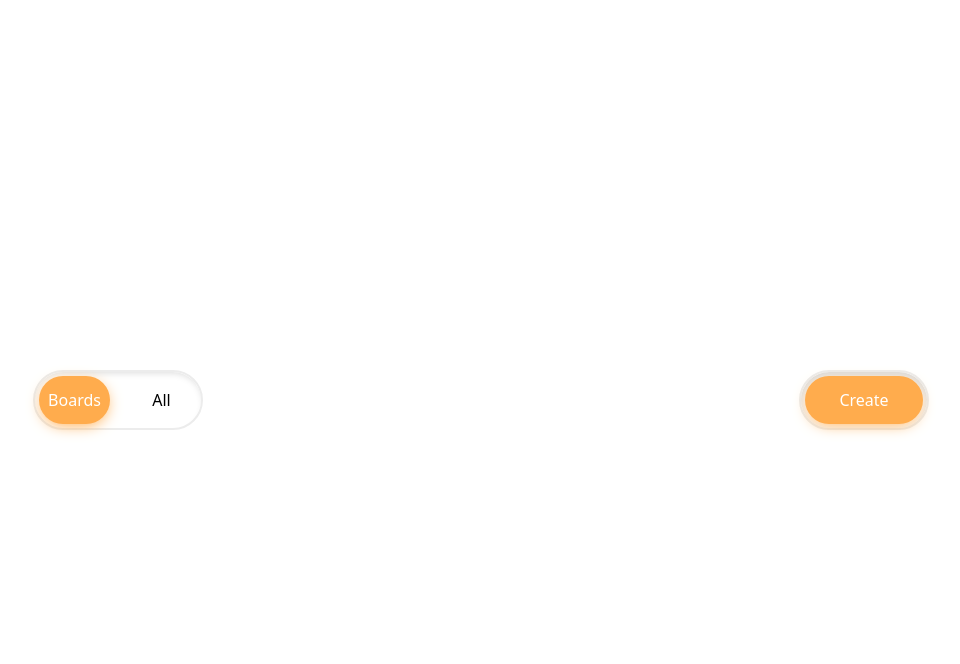
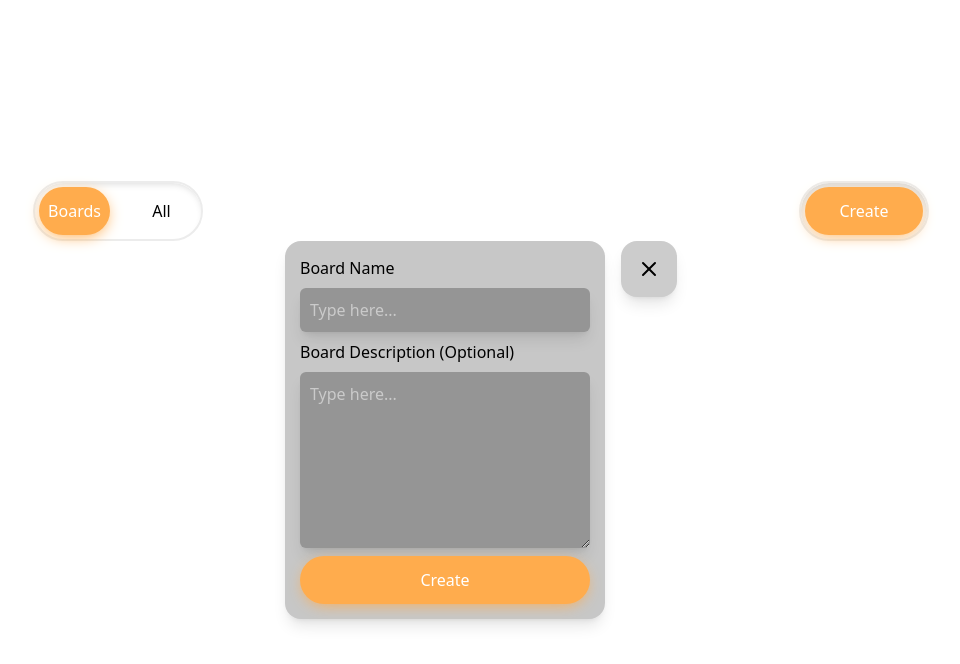
Before and after one commit to simplyyliam/Draft-Studio, a React (Vite) app: page / in a window 1280 px wide. Both pictures are taken after a click on the button "Create". Shown: the top 664 px of the page, without its empty margins (159-1119 px from the left). Built offline with nearby package versions, Linux system fonts and the light colour scheme.

Commit message:
feat: add lucide and lucide-react dependencies, enhance CreatePenal component styling, and implement CloseButton component

```diff
--- a/package.json
+++ b/package.json
@@ -13,6 +13,8 @@
     "@gsap/react": "^2.1.2",
     "@tailwindcss/postcss": "^4.1.11",
     "gsap": "^3.13.0",
+    "lucide": "^0.525.0",
+    "lucide-react": "^0.525.0",
     "nanoid": "^5.1.5",
     "postcss": "^8.5.6",
     "react": "^19.1.0",
--- a/src/App.tsx
+++ b/src/App.tsx
@@ -1,24 +1,35 @@
-import { useState } from "react"
-import { ModularNav, NavLink } from "./components/navbar"
-import { Create } from "./components/create"
-import { useBoardStore } from "./stores/BoardStore"
-import { CreatePenal } from "./components/CreateModal"
+import { useState } from "react";
+import { ModularNav, NavLink } from "./components/navbar";
+import { Create } from "./components/create";
+import { useBoardStore } from "./stores/BoardStore";
+import { CreatePenal } from "./components/CreateModal";
+import { CloseButton } from "./components/CloseButton";
+import { PanelRightCloseIcon, X } from "lucide-react";
 
 function App() {
-  const [activeNav, setActiveNav] = useState<string | null>("Boards")
-  const [name, setName] = useState<string | null>("")
-  const [createModal, setCreateModal] = useState(false)
-  const {boards, addBoard} = useBoardStore()
+  const [activeNav, setActiveNav] = useState<string | null>("Boards");
+  const [name, setName] = useState<string | null>("");
+  const [description, setDescription] = useState<string | null>("");
+  const [createModal, setCreateModal] = useState(false);
+  const { boards, addBoard } = useBoardStore();
 
-  // const handleCreate = () => {
-  //   if(!name?.trim()) return
-  //   addBoard(name)
-  //   setName("")
-  // }
+  const handleCreate = () => {
+    if(!name?.trim()) return
+    addBoard(name)
+    setName("")
+    setDescription("")
+  }
 
   const handleCreateModal = () => {
-    setCreateModal(true)
-  }
+    setCreateModal(true);
+  };
+
+  const handlePanelClose = () => {
+    if (!createModal) return;
+    if (createModal) {
+      setCreateModal(false);
+    }
+  };
 
   return (
     <div className="flex flex-col items-center justify-center w-screen h-screen">
@@ -58,11 +69,42 @@ function App() {
           </button>
         </Create>
       </div>
-      <CreatePenal>
-
-      </CreatePenal>
+      {createModal && (
+        <div className="flex gap-4">
+          <CreatePenal>
+            <div className="flex flex-col gap-2">
+              <h1>Board Name</h1>
+              <input
+                className="bg-[#959595] p-2.5 rounded-md w-full focus:outline-none text-white shadow-lg"
+                type="text"
+                placeholder="Type here..."
+                value={name ?? ""}
+                onChange={(e) => setName(e.target.value)}
+              />
+            </div>
+            <div className="flex flex-col gap-2">
+              <h1>Board Description (Optional)</h1>
+              <textarea
+                className="bg-[#959595] p-2.5 rounded-md w-full h-[11em] focus:outline-none text-white shadow-lg"
+                placeholder="Type here..."
+                value={description ?? ""}
+                onChange={(e) => setDescription(e.target.value)}
+              />
+            </div>
+            <button
+              onClick={handleCreate}
+              className={`flex items-center justify-center p-3 w-full h-full rounded-full cursor-pointer bg-[#FFAC4D] shadow-[0px_4px_15px_-4px_#FFAC4D] text-white transition ease-linear duration-200 hover:bg-[#ff9900] hover:shadow-[0px_8px_24px_-4px_#FFAC4D] hover:scale-105`}
+            >
+              Create
+            </button>
+          </CreatePenal>
+          <CloseButton onClick={handlePanelClose}>
+            <X />
+          </CloseButton>
+        </div>
+      )}
     </div>
   );
 }
 
-export default App
+export default App;
--- /dev/null
+++ b/src/components/CloseButton.tsx
@@ -0,0 +1,11 @@
+import type { HtmlHTMLAttributes } from "react";
+
+export const CloseButton: React.FC<HtmlHTMLAttributes<HTMLDivElement>> = ({
+    children,
+    className,
+    ...props
+}) => {
+    return (
+        <div className={`p-2 rounded-2xl bg-[#CCCCCC] w-[3.5em] h-[3.5em] flex items-center justify-center cursor-pointer hover:translate-0.5 transition ease-linear shadow-lg ${className}`} {...props}>{children}</div>
+    )
+}
--- a/src/components/CreateModal.tsx
+++ b/src/components/CreateModal.tsx
@@ -7,6 +7,6 @@ export const CreatePenal: React.FC<HtmlHTMLAttributes<HTMLDivElement>> = ({
     ...props
 }) => {
     return (
-        <div className={`${className}`} {...props}>{children}</div>
+        <div className={`flex flex-col bg-[#C7C7C7] p-[15px] w-[20em] gap-2 rounded-2xl shadow-lg ${className}`} {...props}>{children}</div>
     )
 }
```
Also changed, not shown: 1 other file (tests, documents, lock files or other folders).
